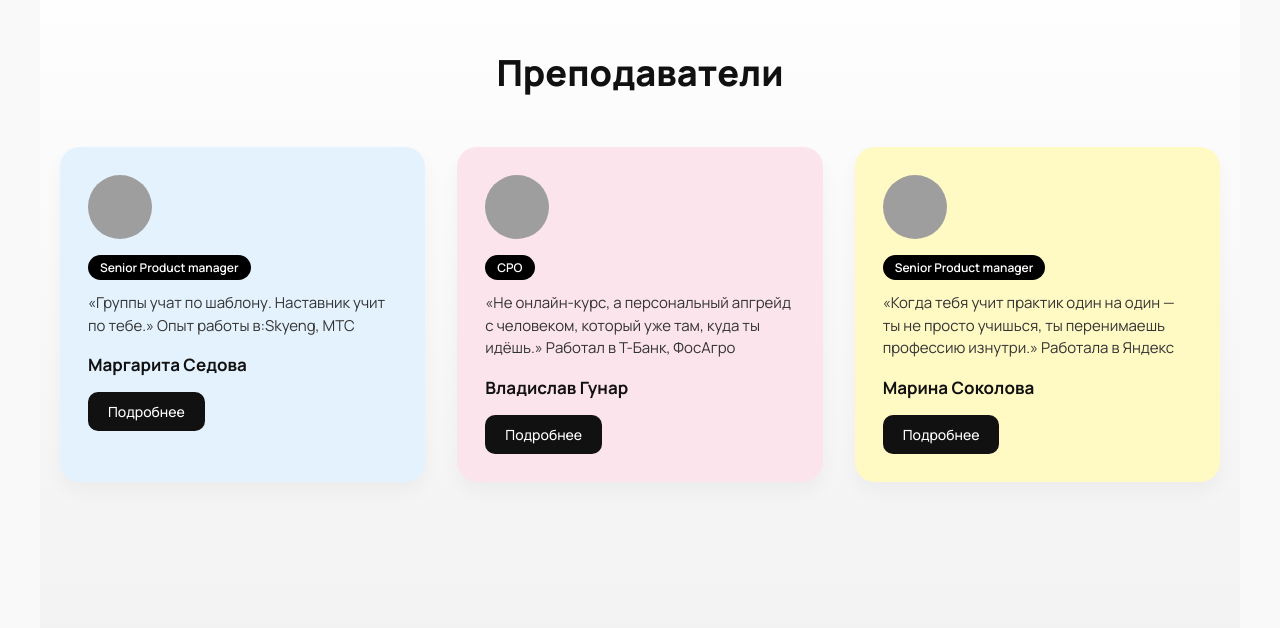
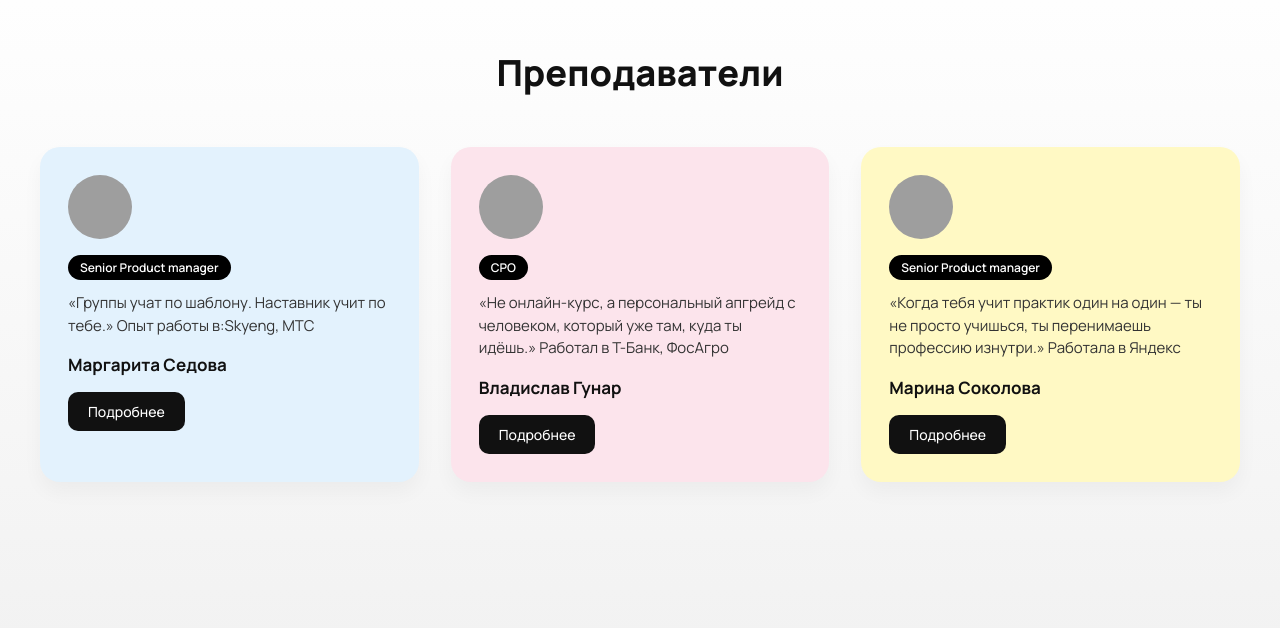
Before and after one commit to Ayraek/new-page-one-to-one, a React (Vite) app: page / in a window 1280 px wide. Shown: the part 3332-3960 px from the top of the page. Built offline with nearby package versions, Linux system fonts and the light colour scheme; grey boxes are pictures that could not be loaded.

Commit message:
fix: extend teachers gradient

```diff
--- a/src/components/Teachers/Teachers.module.css
+++ b/src/components/Teachers/Teachers.module.css
@@ -3,8 +3,7 @@
     padding: 100px 20px;
     /* Smooth gradient from white at the top to light grey at the bottom */
     background: linear-gradient(to bottom, #ffffff 0%, #f0f0f0 100%);
-    max-width: 1200px;
-    margin: 0 auto;
+    width: 100%;
     text-align: center;
   }
 
@@ -19,6 +18,8 @@
     display: grid;
     grid-template-columns: repeat(auto-fit, minmax(280px, 1fr));
     gap: 32px;
+    max-width: 1200px;
+    margin: 0 auto;
   }
 
   .card {
```
